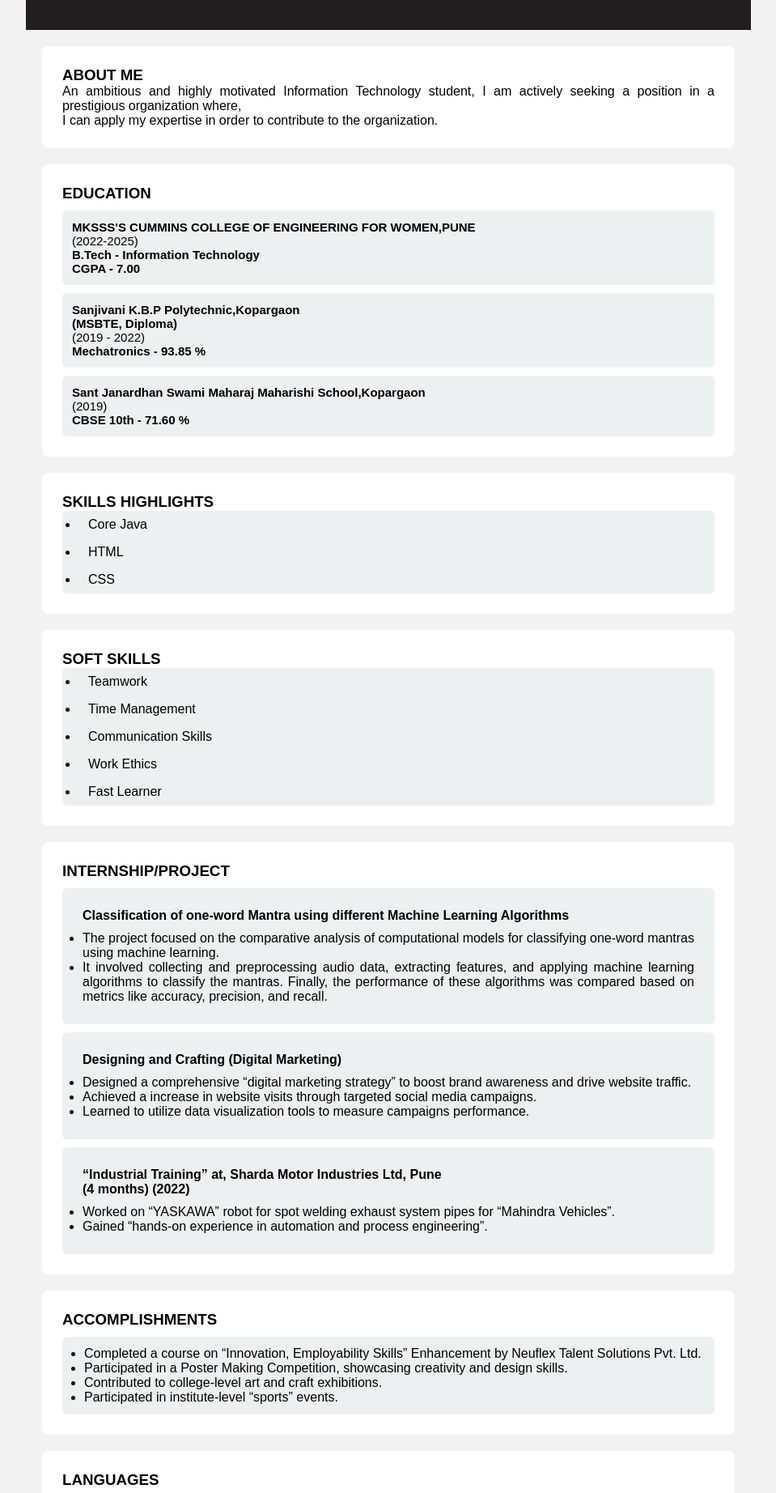
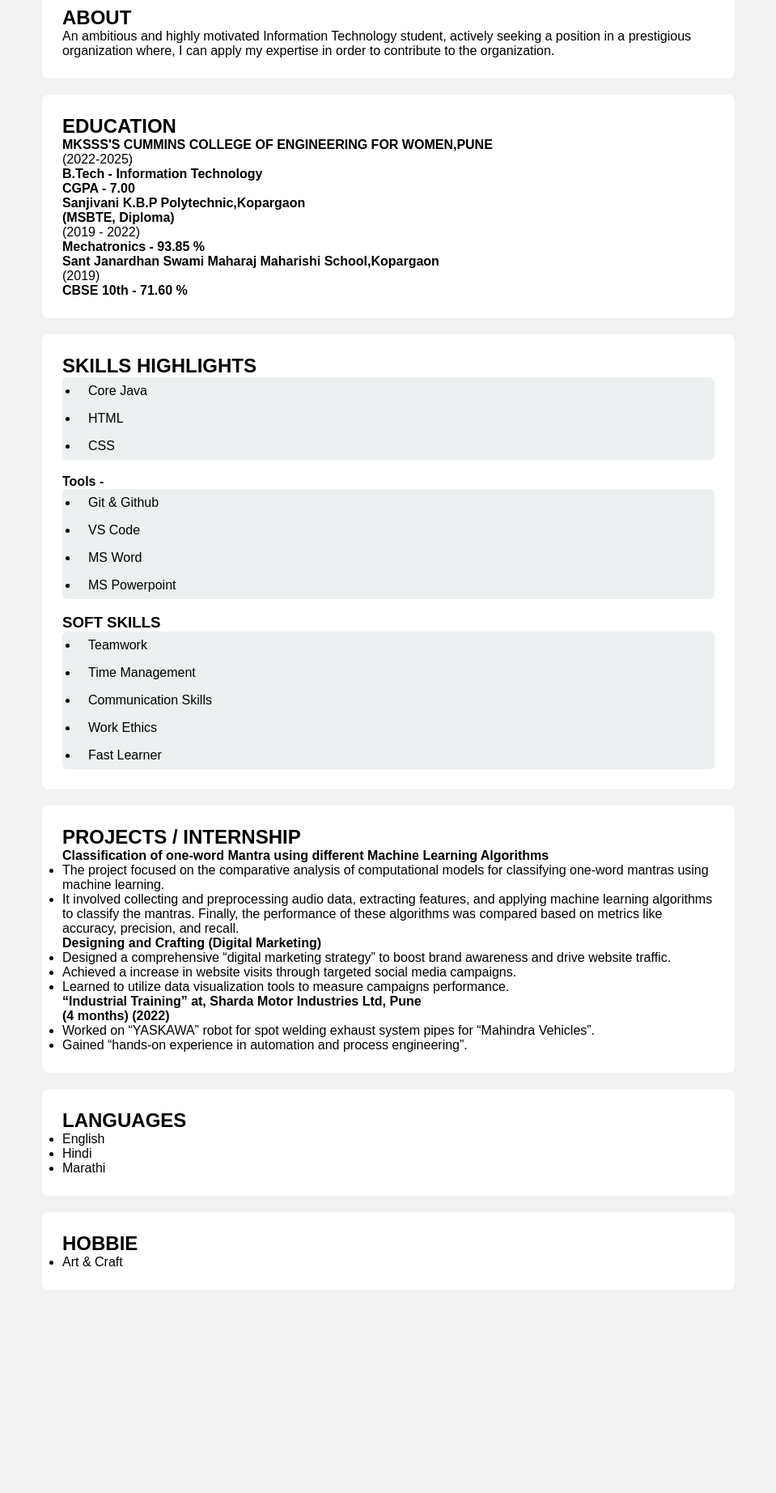
Before and after one commit to Shubhavi03/Portfolio, a plain HTML site: page index.html in a window 1280 px wide. Shown: the part 128-1972 px from the top of the page at 81% size, without its empty margins (160-1119 px from the left). After the commit the page ends 1741 px from the top, so only its background shows below. Drawn offline with Linux system fonts and the light colour scheme.

Commit message:
index.html

```diff
--- a/index.html
+++ b/index.html
@@ -2,65 +2,51 @@
 <html lang="en">
 <head>
     <meta charset="UTF-8">
-    <title>My Portfolio</title>
-    <link rel="stylesheet" href="./index.css">
+    <title>Shubhavi Aher | Portfolio</title>
+    <link rel="stylesheet" href="./index.css"/>
 </head>
 <body>
 
-    <!-- Header -->
-    <div class="header">
+<div class="container">
+
+
+    <div class="heading">
         <h1>Shubhavi Aher</h1>
-        <p>B.Tech - Information Technology
-
-            <br>
-              Email : <a href="mailto:shubhaviaher@gmail.com">shubhaviaher@gmail.com</a><br>
-              Phone : <a href="tel:+917821002103">+91 7821002103</a>
-            </p>
-
-        </p>
-
+        <p class="title">B.Tech – Information Technology</p>
+         Email : <a href="mailto:shubhaviaher@gmail.com">shubhaviaher@gmail.com</a><br>
+         Phone : <a href="tel:+917821002103">+91 7821002103</a>
     </div>
 
-
-
-
     <!-- About -->
-    <div class="box" style="text-align: justify;">
-        <h3>ABOUT ME</h3>
+    <div class="box">
+        <h2>ABOUT</h2>
         <p>
             An ambitious and highly  motivated Information Technology student,
-            I  am actively seeking a position in a prestigious organization where,<br>
+            actively seeking a position in a prestigious organization where,
             I can apply my expertise in order to contribute to the organization.
         </p>
     </div>
 
-
-
     <!-- Education -->
     <div class="box">
-        <h3>EDUCATION</h3>
+        <h2>EDUCATION</h2>
 
-        <div class="education">
-
-            <p><b>MKSSS'S CUMMINS COLLEGE OF ENGINEERING FOR WOMEN,PUNE</b>
+        <div class="item">
+           <p><b>MKSSS'S CUMMINS COLLEGE OF ENGINEERING FOR WOMEN,PUNE</b>
                 <br>(2022-2025)
                 <br> <b>B.Tech - Information Technology</b>
                 <br><b>CGPA - 7.00</b></p>
-
         </div>
 
-        <div class="education">
-
+        <div class="item">
             <p><b>Sanjivani K.B.P Polytechnic,Kopargaon
             <br>(MSBTE, Diploma)</b>
             <br>(2019 - 2022)
             <br><b>Mechatronics - 93.85 %</b></p>
-
         </div>
 
-
-        <div class="education">
-            <p>
+        <div class="item">
+              <p>
                 <b>Sant Janardhan Swami Maharaj Maharishi School,Kopargaon</b>
                 <br>(2019)
                 <br><b>CBSE 10th - 71.60 %</b>
@@ -68,22 +54,30 @@
         </div>
     </div>
 
-
     <!-- Skills -->
     <div class="box">
-        <h3>SKILLS HIGHLIGHTS</h3>
-
+        <h2>SKILLS HIGHLIGHTS</h2>
         <div class="skills">
-            <ul>
+             <ul>
                  <li>Core Java</li>
                  <li>HTML</li>
                  <li>CSS</li>
             </ul>
-            </div>
         </div>
 
+<br>
 
-    <div class="box">
+        <h4>Tools -</h4>
+   <div class="skills">
+            <ul>
+                 <li>Git & Github</li>
+                 <li>VS Code</li>
+                 <li>MS Word</li>
+                 <li>MS Powerpoint</li>
+            </ul>
+            </div>
+   <br>
+
         <h3>SOFT SKILLS</h3>
 
         <div class="skills">
@@ -99,12 +93,13 @@
 
 
 
+
     <!-- Projects -->
     <div class="box">
-        <h3>INTERNSHIP/PROJECT </h3>
+        <h2>PROJECTS / INTERNSHIP</h2>
 
-        <div class="project">
-        <h4>Classification of one-word Mantra using different Machine Learning Algorithms</h4>
+        <div class="item">
+           <h4>Classification of one-word Mantra using different Machine Learning Algorithms</h4>
 
             <ul>
                  <li>
@@ -118,14 +113,10 @@
                     based on metrics like accuracy, precision, and recall.</li>
 
             </ul>
+        </div>
 
-           </div>
-
-
-
-
-        <div class="project">
-        <h4>Designing and Crafting (Digital Marketing) </h4>
+        <div class="item">
+           <h4>Designing and Crafting (Digital Marketing) </h4>
 
             <ul>
                  <li style = "text-align: justify;">
@@ -137,13 +128,10 @@
                  <li style ="text-align: justify;">Learned to utilize data visualization tools to measure campaigns performance.</li>
 
             </ul>
-
         </div>
 
-
-
-        <div class="project">
-        <h4> “Industrial Training” at,
+        <div class="item">
+            <h4> “Industrial Training” at,
         Sharda Motor Industries Ltd, Pune
         <br>(4 months) (2022) </h4>
 
@@ -153,68 +141,43 @@
                  <li style ="text-align: justify;">Gained “hands-on experience in automation and process  engineering”.</li>
 
             </ul>
-
         </div>
     </div>
 
 
     <div class="box">
 
-        <h3>ACCOMPLISHMENTS</h3>
+            <h2>LANGUAGES</h2>
 
-        <div class="accomplishments">
-
-
-            <ul>
-                 <li style ="text-align: justify;">Completed a course on “Innovation, Employability Skills” Enhancement by Neuflex Talent Solutions Pvt. Ltd.</li>
-
-                 <li style ="text-align: justify;">Participated in a Poster Making Competition, showcasing creativity and design skills.</li>
-
-                 <li style ="text-align: justify;">Contributed to college-level art and craft exhibitions.</li>
-
-                 <li style ="text-align: justify;">Participated in institute-level “sports” events.</li>
+       <ul>
+                 <li>English</li>
+                 <li>Hindi</li>
+                 <li>Marathi</li>
 
             </ul>
-
-        </div>
-
     </div>
 
 
 
+    <div class="box">
 
-     <div class="box">
-        <h3>LANGUAGES</h3>
+            <h2>HOBBIE</h2>
 
-        <div class="languages">
+                 <ul>
+                 <li>Art & Craft</li>
 
 
-            <ul>
-                 <li>English</li>
-                  <li>Hindi</li>
-                   <li>Marathi</li>
             </ul>
 
-           </div>
+
+
+
+
+
+    </div>
+</div>
 
 </div>
 
-
-     <div class="box">
-        <h3>HOBBIE</h3>
-
-        <div class="hobbie">
-            <ul>
-                 <li>Art and Craft</li>
-
-            </ul>
-           </div>
-           </div>
-
-    <!-- Footer -->
-    <div class="footer">
-    </div>
-
 </body>
-
 </html>
```
